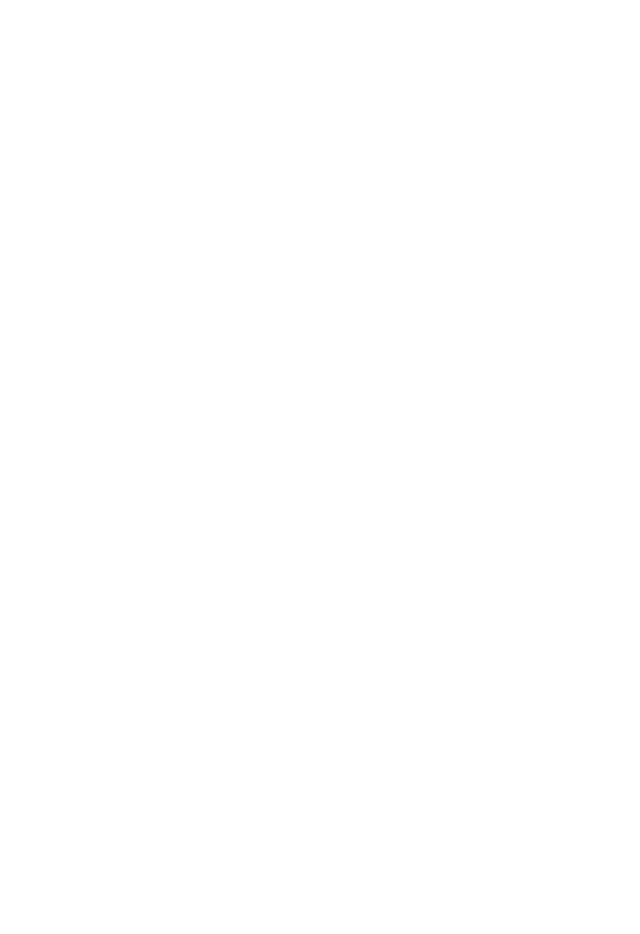
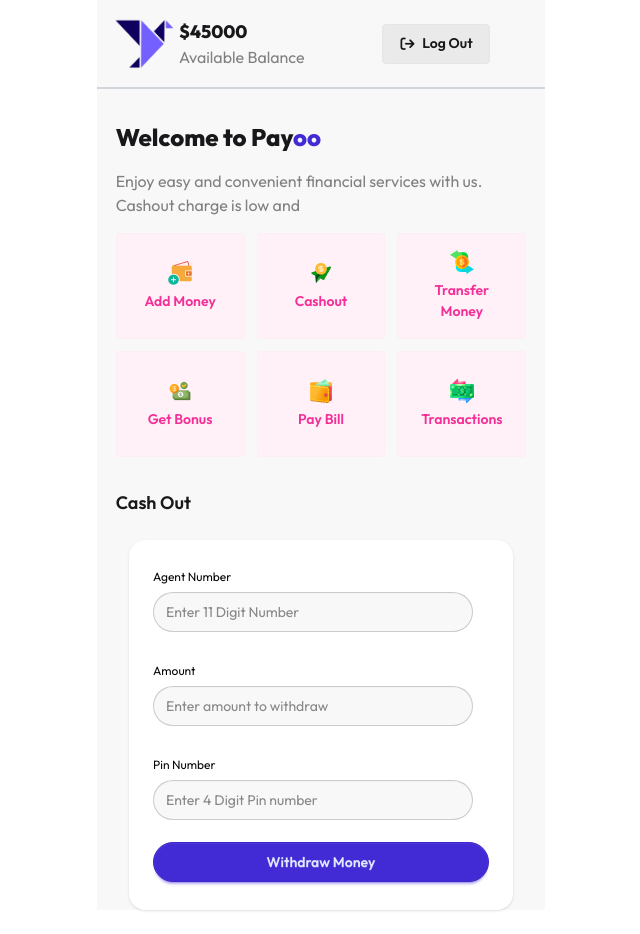
Before and after one commit to OwnFuture/Payoo-Mobile-Bank, a plain HTML site: page home.html in a window 1280 px wide. Shown: the whole page, without its empty margins (319-959 px from the left). Before the commit the page ends 800 px from the top, so only its background shows below. Drawn offline with nearby package versions, Linux system fonts and the light colour scheme.

Commit message:
cashout option added without js

```diff
--- /dev/null
+++ b/Script/cashout.js
@@ -0,0 +1,3 @@
+document.getElementById('cashout-btn').addEventListener('click',function(){
+
+})
--- a/home.html
+++ b/home.html
@@ -1,11 +1,112 @@
 <!DOCTYPE html>
-<html lang="en">
+<html lang="en" data-theme="light">
 <head>
     <meta charset="UTF-8">
     <meta name="viewport" content="width=device-width, initial-scale=1.0">
-    <title>Document</title>
+    <title>Payoo Mobile Bank</title>
+
+    <!--DaisyUI-->
+
+    <link href="https://cdn.jsdelivr.net/npm/daisyui@5" rel="stylesheet" type="text/css" />
+    <script src="https://cdn.jsdelivr.net/npm/@tailwindcss/browser@4"></script>
+
+    <!--Adding all themes-->
+
+    <link href="https://cdn.jsdelivr.net/npm/daisyui@5/themes.css" rel="stylesheet" type="text/css" />
+
+    <!--Favicon-->
+    <link rel="shortcut icon" href="/Resources/payoo-resources/assets/logo.png">
+
+    <!--Google font Outfit-->
+    <link rel="preconnect" href="https://fonts.googleapis.com">
+    <link rel="preconnect" href="https://fonts.gstatic.com" crossorigin>
+    <link href="https://fonts.googleapis.com/css2?family=Outfit:wght@100..900&display=swap" rel="stylesheet">
+
+    <!--Font awesome icon-->
+
+    <link rel="stylesheet" href="https://cdnjs.cloudflare.com/ajax/libs/font-awesome/7.0.1/css/all.min.css" integrity="sha512-2SwdPD6INVrV/lHTZbO2nodKhrnDdJK9/kg2XD1r9uGqPo1cUbujc+IYdlYdEErWNu69gVcYgdxlmVmzTWnetw==" crossorigin="anonymous" referrerpolicy="no-referrer" />
+
+<style>
+    *{
+        font-family: "Outfit", sans-serif;;
+    }
+</style>
+
 </head>
-<body>
+<body class="min-h-screen max-w-md bg-base-200 mx-auto">
 
+    <header class=" border-b-2 border-gray-300">
+        <section class="w-11/12 flex justify-between items-center p-[18px]">
+            <div class="left flex gap-1">
+                <img src="/Resources/payoo-resources/assets/logo.png" alt="" class="w-[60px]">
+
+                <div class="balance-info">
+                <h2 class="text-[18px] font-extrabold">$<span id="balance">45000</span></h2>
+                <p class="text-neutral/50">Available Balance</p>
+            </div>
+            </div>
+
+            <div class="right">
+                <a href="/index.html"class="btn btn-soft"><i class="fa-solid fa-arrow-right-from-bracket"></i> Log Out</a>
+            </div>
+        </section>
+    </header>
+
+
+    <section class="my-[32px] space-y-4 w-11/12 mx-auto">
+        <h2 class="text-2xl font-extrabold">Welcome to Pay<span class="text-primary">oo</span></h2>
+        <p class="text-neutral/50">Enjoy easy and convenient financial services with us. Cashout charge is low and </p>
+
+        <div class="buttons grid grid-cols-3 gap-3 auto-rows-fr">
+            <button class="btn flex-col h-full py-4 btn-secondary btn-soft">
+                <img src="/Resources/payoo-resources/assets/opt-1.png" alt="">
+                <p>Add Money</p>
+            </button>
+            <button class="btn flex-col h-full py-4 btn-secondary btn-soft">
+                <img src="/Resources/payoo-resources/assets/opt-2.png" alt="">
+                <p>Cashout</p>
+            </button>
+            <button class="btn flex-col h-full py-4 btn-secondary btn-soft">
+                <img src="/Resources/payoo-resources/assets/opt-3.png" alt="">
+                <p>Transfer Money</p>
+            </button>
+            <button class="btn flex-col h-full py-4 btn-secondary btn-soft">
+                <img src="/Resources/payoo-resources/assets/opt-4.png" alt="">
+                <p>Get Bonus</p>
+            </button>
+            <button class="btn flex-col h-full py-4 btn-secondary btn-soft">
+                <img src="/Resources/payoo-resources/assets/opt-5.png" alt="">
+                <p>Pay Bill</p>
+            </button>
+            <button class="btn flex-col h-full py-4 btn-secondary btn-soft">
+                <img src="/Resources/payoo-resources/assets/opt-6.png" alt="">
+                <p>Transactions</p>
+            </button>
+        </div>
+    </section>
+
+    <section id="cashout" class="w-11/12 mx-auto">
+        <h2 class="text-[18px] font-semibold">Cash Out</h2>
+
+        <div class="card bg-base-100 w-full max-w-sm shrink-0 shadow mx-auto rounded-2xl my-6">
+      <div class="card-body">
+        <fieldset class="fieldset">
+          <label class="label text-[#080808] text-neutral">Agent Number</label>
+          <input id="input-agent-number" maxlength="11" minlength="11" type="text" class="input rounded-full bg-base-200" placeholder="Enter 11 Digit Number"/><br>
+
+           <label class="label text-[#080808] text-neutral">Amount</label>
+          <input id="input-cashout-amount" type="number" class="input rounded-full bg-base-200" placeholder="Enter amount to withdraw"/><br>
+
+
+          <label class="label text-[#080808] text-neutral">Pin Number</label>
+          <input id="input-cashout-pin" maxlength="4" minlength="4" type="password" class="input rounded-full bg-base-200" placeholder="Enter 4 Digit Pin number" />
+
+          <button id="cashout-btn" class="btn btn-primary rounded-full mt-4">Withdraw Money</button>
+        </fieldset>
+      </div>
+    </div>
+    </section>
+
+    <script src="/Script/cashout.js"></script>
 </body>
 </html>
```
